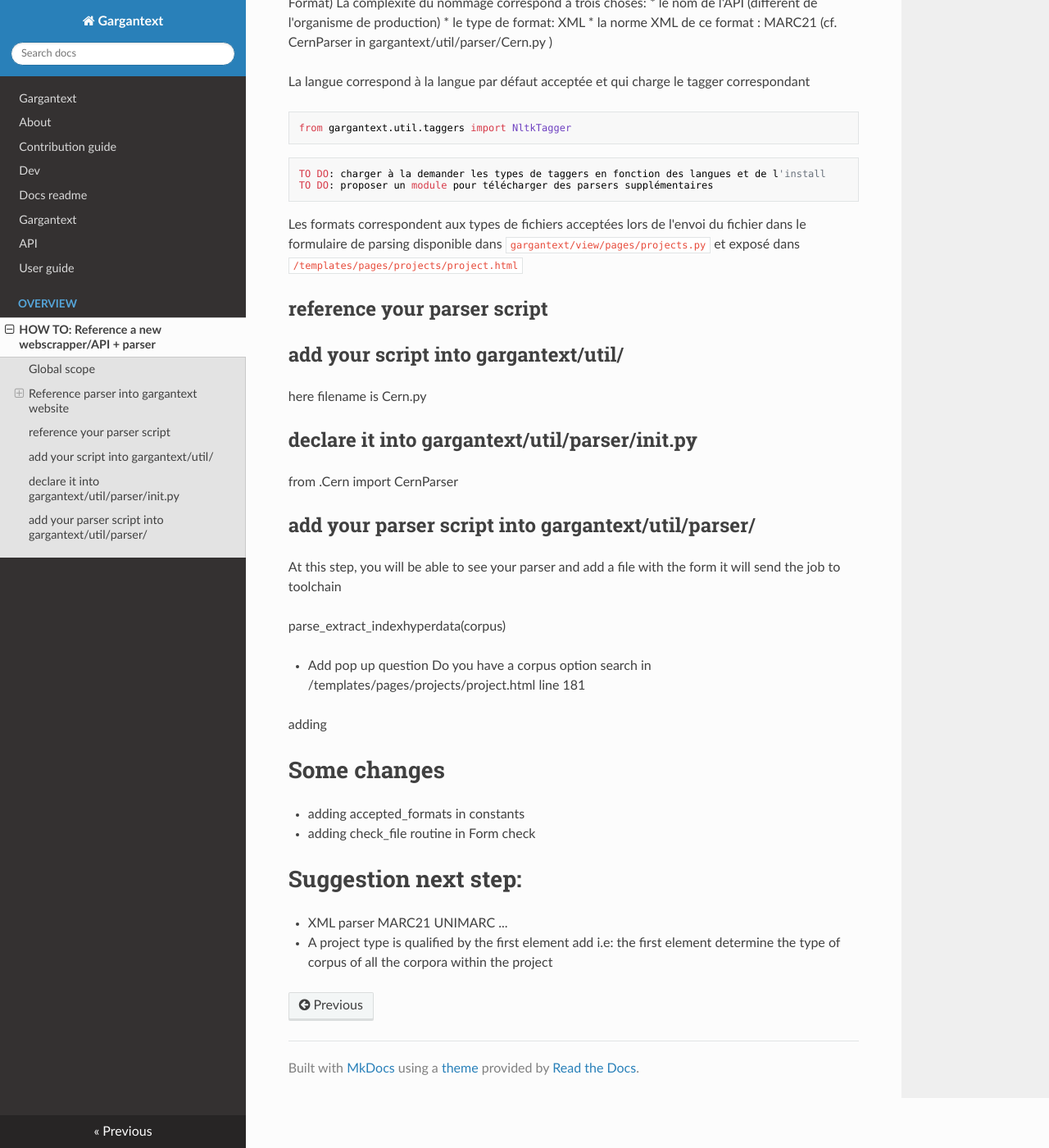
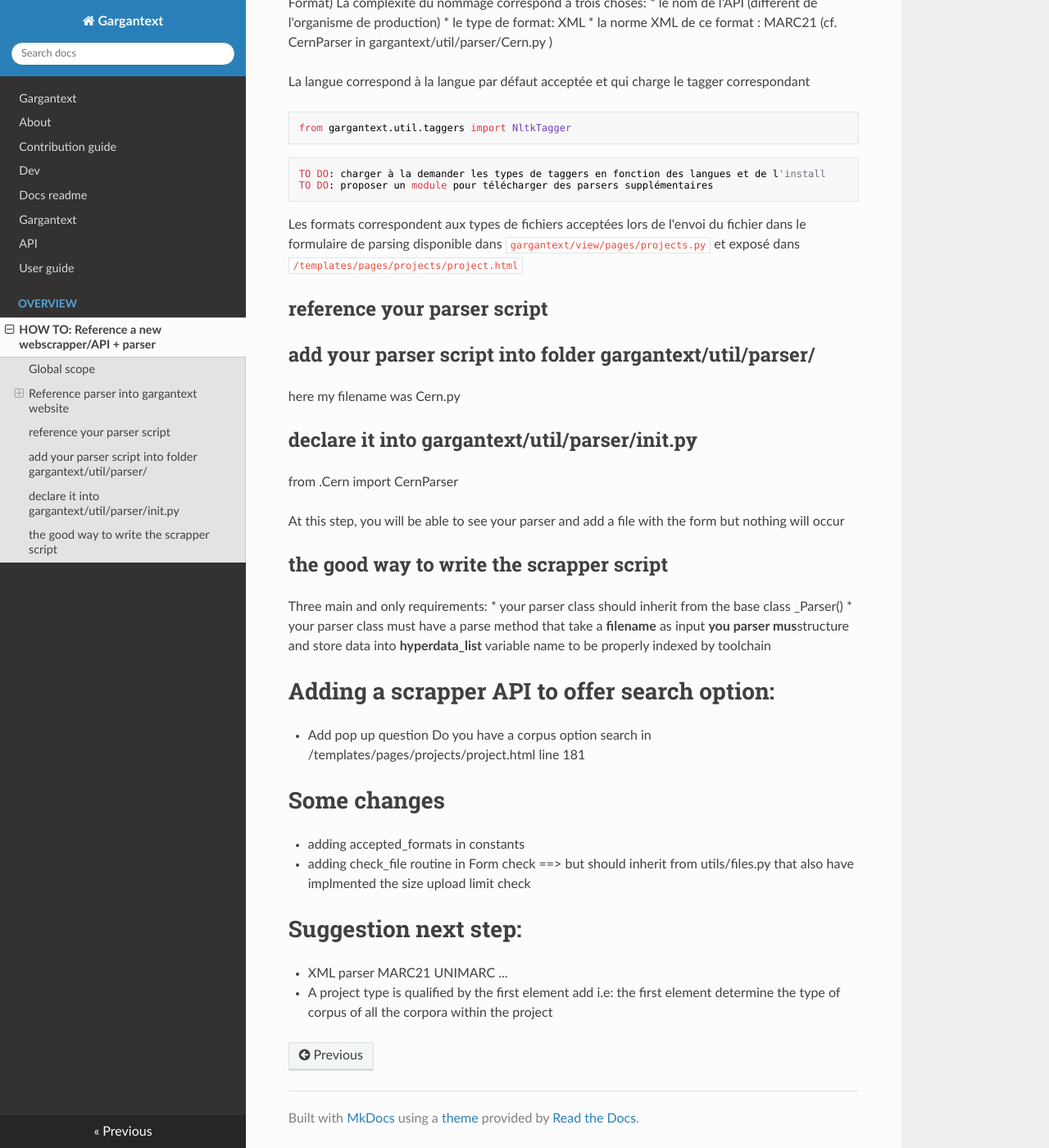
Before and after one commit to ISCPIF/python-gargantext, an MkDocs documentation site: the page built from docs/overview/parser.md, in a window 1280 px wide and 1400 px high, scrolled down 838 px. Shown: the whole window at 82% size. Built offline with MkDocs 1.6.1, drawn with Linux system fonts in a browser that asks for light colours; nearby versions of some CDN libraries.

Commit message:
Prepare a method for checking content file = is it the right parser?

```diff
--- a/docs/overview/parser.md
+++ b/docs/overview/parser.md
@@ -50,34 +50,37 @@ exposé dans `/templates/pages/projects/project.html`
 
 ## reference your parser script
 
-## add your script into gargantext/util/
-here filename is Cern.py
+## add your parser script into folder gargantext/util/parser/
+here my filename was Cern.py
 
 ##declare it into gargantext/util/parser/__init__.py
 from .Cern  import CernParser
 
+At this step, you will be able to see your parser and add a file with the form
+but nothing will occur
 
-## add your parser script into gargantext/util/parser/
+## the good way to write the scrapper script
 
-At this step, you will be able to see your parser and add a file with the form
-it will send the job to toolchain
-##
-parse_extract_indexhyperdata(corpus)
+Three main and only requirements:
+* your parser class should inherit from the base class _Parser()
+* your parser class must have a parse method that take a **filename** as input
+* you parser must structure and store data into **hyperdata_list** variable name
+to be properly indexed by toolchain
 
+# Adding a scrapper API to offer search option:
 * Add pop up question Do you have a corpus
 option search in /templates/pages/projects/project.html line 181
 
 
-adding
+
 
 # Some changes
 * adding accepted_formats in constants
-* adding check_file routine in Form check
+* adding check_file routine in Form check ==> but should inherit from utils/files.py
+that also have implmented the size upload limit check
 
 # Suggestion next step:
 
-
 * XML parser MARC21 UNIMARC ...
-
 * A project type is qualified by the first element add i.e:
 the first element determine the type of corpus of all the corpora within the project
```
Also changed, not shown: 3 other files.
